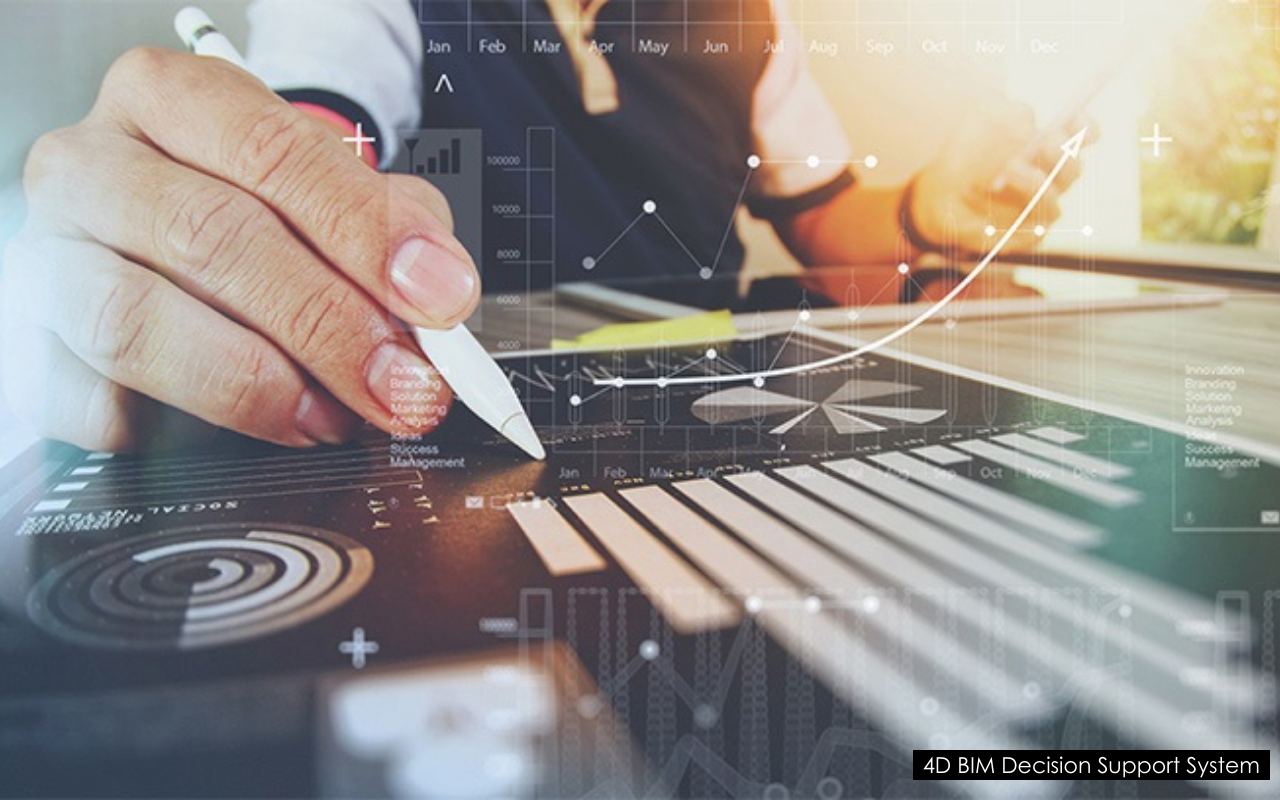
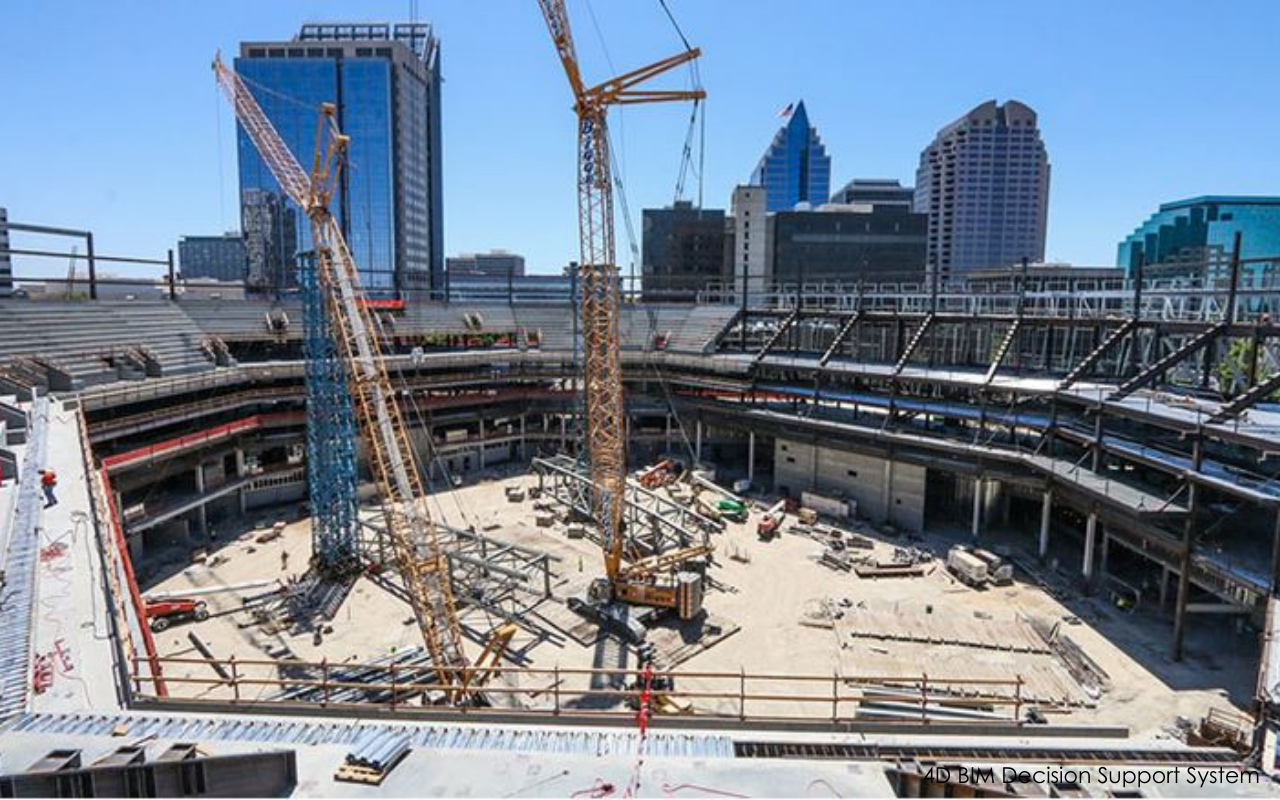
Before and after one commit to Chipop/bim_4d, a Flask app: template templates/index.html in a window 1280 px wide. Run offline with Flask 2, Linux system fonts and the light colour scheme; the template is opened without the code that fills it: most values are stand-ins (such as "Sample title", 1, 10 or a date in 2020); parts of the project's set-up code (start-up, migrations or seed data) failed here and were passed over; some libraries are stand-ins or nearby versions.

Commit message:
Change home img

```diff
--- a/static/css/style.css
+++ b/static/css/style.css
@@ -32,8 +32,8 @@ li {
 .bim-title {
     font-family: "Century Gothic", verdana, helvetica, sans-serif;
     font-weight: normal;
-    background-color: black;
-    color: white;
+
+    color: black;
     padding-left: 10px;
     padding-right: 10px;
     font-size: 22px;
--- a/templates/index.html
+++ b/templates/index.html
@@ -19,11 +19,11 @@
 {% endblock %}
 
 {% block content %}
-<body style="background: url('/static/img/back.jpg') no-repeat center center fixed; -webkit-background-size: cover; -moz-background-size: cover; -o-background-size: cover; background-size: cover;">
-    <div style="position: fixed; bottom: 10px; right: 10px;">
+<body style="background: url('/static/img/Captureiohoih.jpg') no-repeat center center fixed; -webkit-background-size: cover; -moz-background-size: cover; -o-background-size: cover; background-size: cover;">
+    <div id="main">
         <!-- stuff -->
         <!-- stuff -->
-        <p class="bim-title">4D BIM Decision Support System</p>
+        <p class="bim-title" style="position: absolute; right: 10px;margin-top: 10px;">4D BIM Decision Support System</p>
     </div>
 
 </body>
@@ -38,7 +38,6 @@
         border-radius: 0px;
     }
     #main {
-        background-image: url('/static/img/back.jpg');
         background-repeat: no-repeat;
         background-position-x: center;
         background-position-y: top;
@@ -47,8 +46,8 @@
         -o-background-size: cover;
         background-size: cover;
         display: flex;
-        justify-content: center;
-        align-items: center;
+        justify-content: revert;
+        align-items: self-end;
     }
 
     </style>
```
Also changed, not shown: static/img/Captureiohoih.jpg (added).
